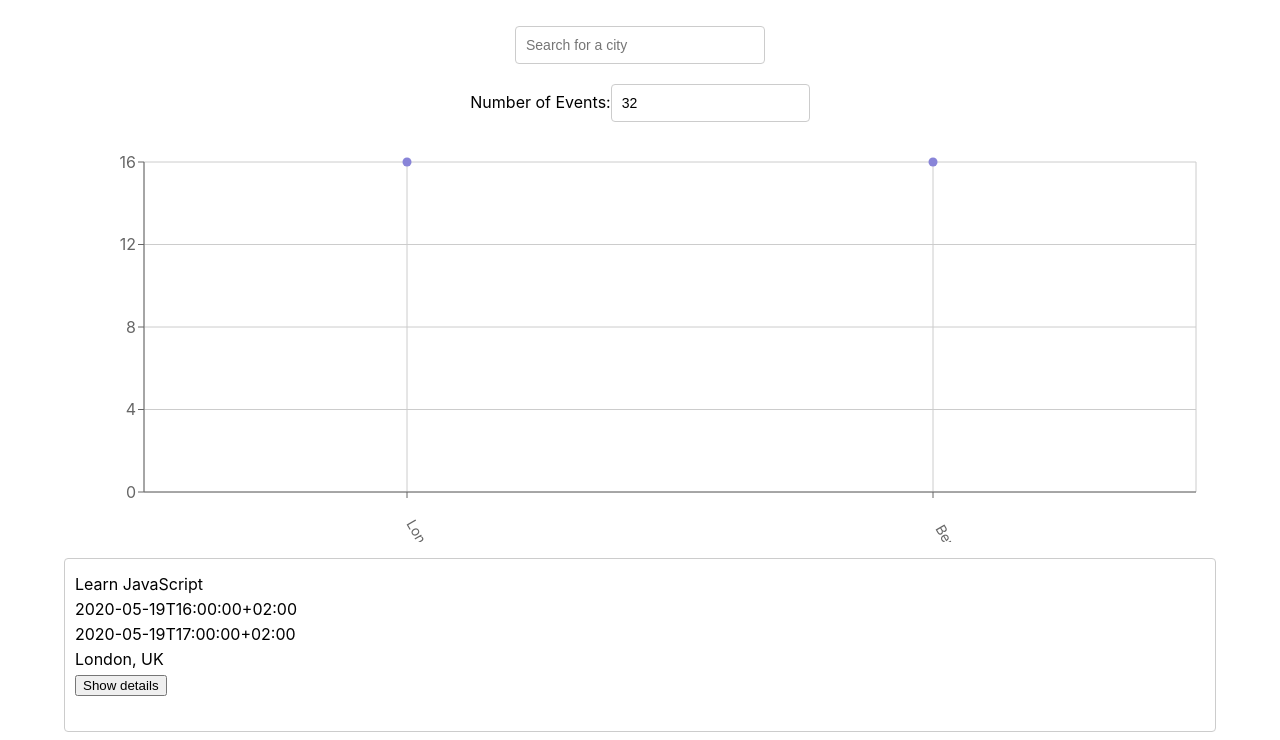
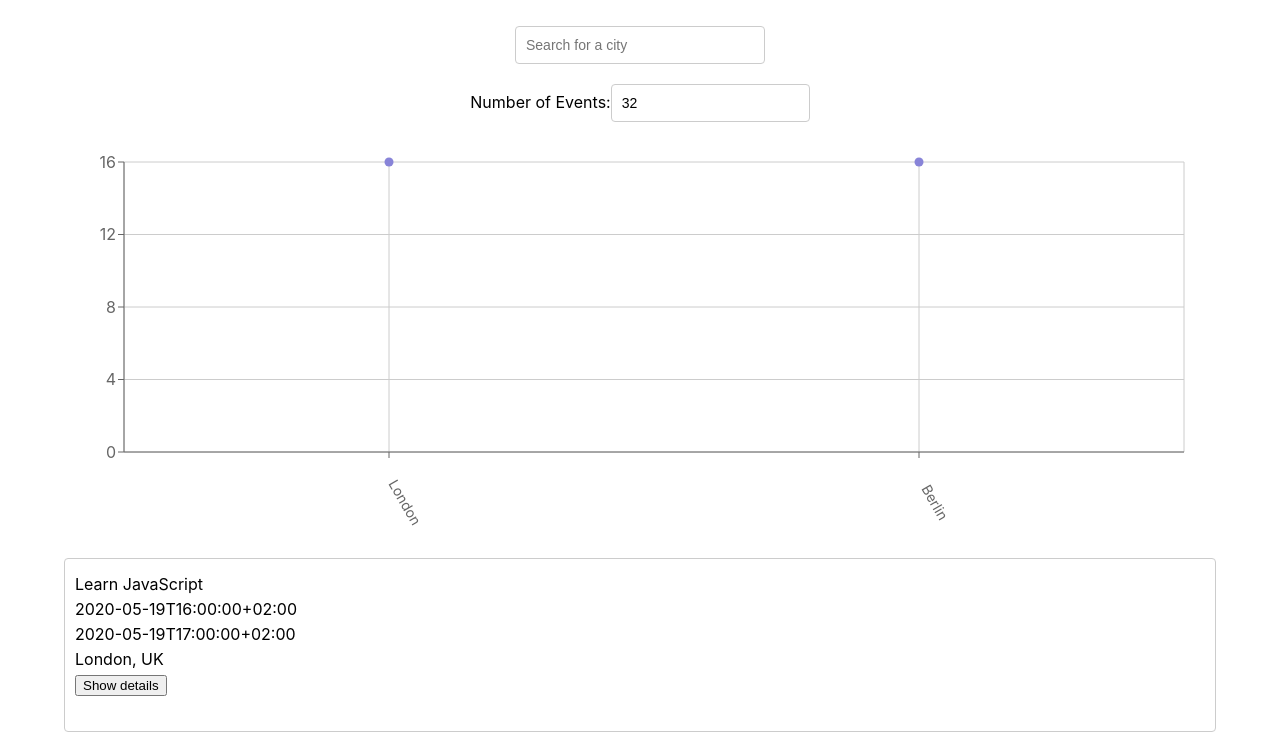
Before and after one commit to menescalnickolas/meet, a React (Create React App) app: page / in a window 1280 px wide. Shown: the top 740 px of the page. Built offline with nearby package versions, Linux system fonts and the light colour scheme; what atatus-spa would draw is missing.

Commit message:
Updated margins and fixed "," issue

```diff
--- a/src/components/CityEventsChart.js
+++ b/src/components/CityEventsChart.js
@@ -18,20 +18,20 @@ const CityEventsChart = ({allLocations, events}) => {
   const getData = () => {
     const data = allLocations.map((location) => {
       const count = events.filter((event) => event.location === location).length
-      const city = location.split(', ')[0]
+      const city = location.split((/, | - /))[0]
       return { city, count };
     })
     return data;
   };
 
   return (
-    <ResponsiveContainer width="100%" height={400}>
+    <ResponsiveContainer width="99%" height={400}>
       <ScatterChart
         margin={{
           top: 20,
           right: 20,
-          bottom: 20,
-          left: 20,
+          bottom: 60,
+          left: 0,
         }}
       >
         <CartesianGrid />
```
